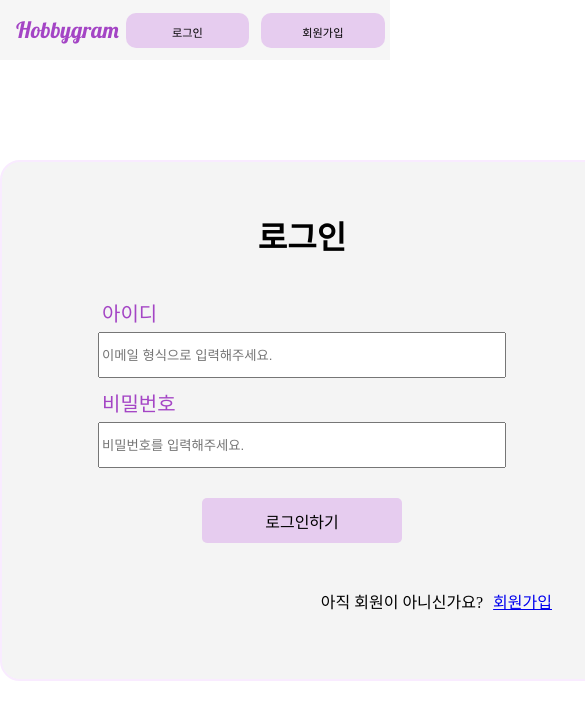
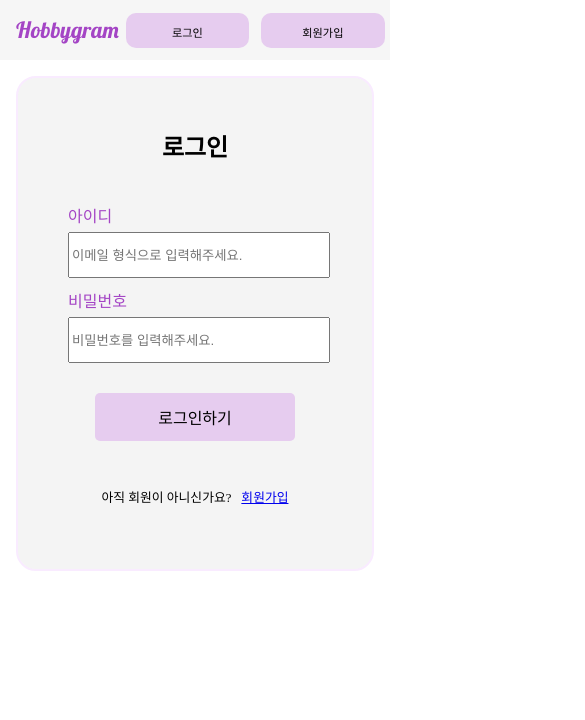
Before and after one commit to joometa/HobbyGram-Front, a React (Create React App) app: page /login in a window 390 px wide. Shown: the top 720 px of the page, 585 px wide, since content can reach past the window. Built offline with nearby package versions, Linux system fonts and the light colour scheme; a web font is replaced by a local one.

Commit message:
로그인/회원가입 페이지 반응형 구현

```diff
--- a/public/index.html
+++ b/public/index.html
@@ -24,7 +24,7 @@
       work correctly both with client-side routing and a non-root public URL.
       Learn how to configure a non-root public URL by running `npm run build`.
     -->
-    <title>React App</title>
+    <title>Hobbygram</title>
   </head>
   <body>
     <noscript>You need to enable JavaScript to run this app.</noscript>
--- a/src/components/CommentPost.js
+++ b/src/components/CommentPost.js
@@ -70,6 +70,9 @@ const CommentPostWrap = styled.div`
   @media all and (max-width: 768px) {
     font-size: 0.8rem;
   }
+  @media all and (max-width: 414px) {
+    font-size: 0.6rem;
+  }
 
   @media all and (max-width: 375px) {
     font-size: 0.6rem;
@@ -89,6 +92,12 @@ const Button = styled.button`
   cursor: pointer;
   :hover {
     color: red;
+  }
+  @media all and (max-width: 414px) {
+    min-width: 1rem;
+    width: 2rem;
+    height: 1.8rem;
+    font-size: 0.5rem;
   }
   @media all and (max-width: 375px) {
     min-width: 1rem;
@@ -115,6 +124,10 @@ const Nickname = styled.div`
     width: auto;
   }
 
+  @media all and (max-width: 414px) {
+    min-width: 2rem;
+    width: auto;
+  }
   @media all and (max-width: 375px) {
     min-width: 2rem;
     width: auto;
@@ -141,6 +154,9 @@ const Time = styled.div`
     width: 7rem;
   }
 
+  @media all and (max-width: 414px) {
+    width: 6rem;
+  }
   @media all and (max-width: 375px) {
     width: 6rem;
   }
--- a/src/element/Input.js
+++ b/src/element/Input.js
@@ -56,7 +56,7 @@ const ElInput = styled.input`
     font: inherit;
     font-size: 1rem;
   }
-  @media (max-width: 375px) {
+  @media (max-width: 414px) {
     font: inherit;
     font-size: 0.8rem;
     padding: 10px 10px;
@@ -65,8 +65,12 @@ const ElInput = styled.input`
       font-size: 0.8rem;
     }
   }
-  @media all and (max-width: 375px) {
+  @media (max-width: 375px) {
+    font: inherit;
+    font-size: 0.8rem;
+    padding: 10px 10px;
     ::placeholder {
+      font: inherit;
       font-size: 0.8rem;
     }
   }
--- a/src/element/Text.js
+++ b/src/element/Text.js
@@ -24,6 +24,9 @@ const P = styled.p`
   font-weight: ${(props) => (props.bold ? "600" : "400")};
   ${(props) => (props.margin ? `margin: ${props.margin};` : "")}
   text-align: ${(props) => props.align};
+  @media all and (max-width: 414px) {
+    font-size: 1.5rem;
+  }
   @media all and (max-width: 375px) {
     font-size: 1.5rem;
   }
--- a/src/pages/Login.js
+++ b/src/pages/Login.js
@@ -57,13 +57,27 @@ const Div = styled.div`
   display: flex;
   flex-direction: column;
   justify-content: center;
-  width: 500px;
+  width: 32rem;
   margin: 0px auto;
-  margin-top: 100px;
+  margin-top: 6.25rem;
   border: 2px solid #f9ebff;
   border-radius: 20px;
   padding: 50px 50px 50px 50px;
   background-color: #f4f4f4;
+  @media all and (max-width: 414px) {
+    width: auto;
+    margin: 1rem;
+    & h1 {
+      font-size: 1.5rem;
+    }
+  }
+  @media all and (max-width: 375px) {
+    width: auto;
+    margin: 1rem;
+    & h1 {
+      font-size: 1.5rem;
+    }
+  }
 `;
 
 const P = styled.p`
@@ -73,22 +87,36 @@ const P = styled.p`
   margin-bottom: 5px;
   margin-left: 50px;
   margin-top: 10px;
+  @media all and (max-width: 414px) {
+    margin-left: 0;
+    font-size: 1rem;
+  }
+  @media all and (max-width: 375px) {
+    margin-left: 0;
+    font-size: 1rem;
+  }
 `;
 
 const Input = styled.input`
-  width: 400px;
+  width: 25rem;
   height: 40px;
   margin: 0px auto;
+  @media all and (max-width: 414px) {
+    width: 100%;
+  }
+  @media all and (max-width: 375px) {
+    width: 100%;
+  }
 `;
 
 const Button = styled.button`
-  width: 200px;
-  height: 45px;
+  width: 12.5rem;
+  height: 3rem;
   margin: 30px auto;
   background-color: #e6ccef;
   border: 0px solid #e6ccef;
   border-radius: 5px;
-  font-size: 16px;
+  font-size: 1rem;
 `;
 
 const H1 = styled.h1`
@@ -99,9 +127,33 @@ const H1 = styled.h1`
 `;
 
 const Question = styled.div`
-  width: 300px;
+  font-size: 1rem;
+  width: 12.5rem;
   display: flex;
   flex-direction: row;
-  margin-left: 200px;
+  margin-left: 19rem;
   justify-content: flex-end;
+  @media all and (max-width: 414px) {
+    width: auto;
+    font-size: 0.8rem;
+    margin: 0;
+    justify-content: center;
+
+    & > p {
+      margin-top: 1rem;
+      display: flex;
+      align-items: center;
+    }
+  }
+  @media all and (max-width: 375px) {
+    width: auto;
+    font-size: 0.8rem;
+    margin: 0;
+    justify-content: center;
+    & > p {
+      margin-top: 1rem;
+      display: flex;
+      align-items: center;
+    }
+  }
 `;
--- a/src/pages/PostDetail.js
+++ b/src/pages/PostDetail.js
@@ -216,6 +216,11 @@ const CommentAddBtn = styled.button`
   font-weight: 700;
   font-size: 1rem;
   box-shadow: rgb(0 0 0 / 30%) 0px 1.5px 2.5px 0px;
+  @media all and (max-width: 414px) {
+    height: 2.4rem;
+    font-size: 0.8rem;
+    width: 3rem;
+  }
   @media all and (max-width: 375px) {
     height: 2.4rem;
     font-size: 0.8rem;
@@ -238,29 +243,21 @@ const Wrapper = styled.div`
   border-radius: 4px;
   box-shadow: rgb(0 0 0 / 30%) 0px 4px 16px 0px;
   border-radius: 10px;
-
-  /* @media (max-width: 1270px) {
-    width: calc(70% - 2rem);
-  }
-
-  @media (max-width: 1056px) {
-    width: calc(50% - 2rem);
-  }
-  @media (max-width: 767px) {
-    width: calc(50% - 0.5rem);
-  } */
-
-  /* width 1024px 미만일 때 적용 */
   @media all and (min-width: 1024px) {
     width: 50%;
   }
   @media all and (max-width: 768px) {
     width: 60%;
   }
-  @media all and (max-width: 376px) {
+  @media all and (max-width: 414px) {
+    margin-top: 1rem;
     width: 80%;
     padding: 1rem;
-    margin: 1rem;
+  }
+  @media all and (max-width: 375px) {
+    width: 80%;
+    padding: 1rem;
+    margin-top: 1rem;
   }
 `;
 
@@ -286,6 +283,9 @@ const ContentBox = styled.div`
   @media all and (max-width: 1024px) {
     height: 10rem;
   }
+  @media all and (max-width: 414px) {
+    font-size: 0.7rem;
+  }
   @media all and (max-width: 375px) {
     font-size: 0.7rem;
   }
@@ -300,6 +300,10 @@ const CommentBox = styled.div`
   height: 100%;
   background-color: #f5f8ff;
   padding: 2rem;
+  @media all and (max-width: 414px) {
+    font-size: 0.8rem;
+    padding: 0.7rem;
+  }
   @media all and (max-width: 375px) {
     font-size: 0.8rem;
     padding: 0.7rem;
@@ -316,6 +320,9 @@ const InfoText = styled.span`
   font-size: 1rem;
   line-height: 1.5;
   color: rgb(134, 142, 150);
+  @media all and (max-width: 414px) {
+    font-size: 0.7rem;
+  }
   @media all and (max-width: 375px) {
     font-size: 0.7rem;
   }
@@ -333,6 +340,13 @@ const Topbutton = styled.div`
   justify-content: flex-end;
   margin: 0px 0px 0px 0px;
 
+  @media all and (max-width: 414px) {
+    & > div > button {
+      font-size: 0.5rem;
+      height: 2rem;
+    }
+  }
+
   @media all and (max-width: 375px) {
     & > div > button {
       font-size: 0.5rem;
--- a/src/pages/Signup.js
+++ b/src/pages/Signup.js
@@ -87,13 +87,27 @@ const Div = styled.div`
   display: flex;
   flex-direction: column;
   justify-content: center;
-  width: 500px;
+  width: 32rem;
   margin: 0px auto;
-  margin-top: 100px;
+  margin-top: 6.25rem;
   border: 2px solid #f9ebff;
   border-radius: 20px;
   padding: 50px 50px 50px 50px;
   background-color: #f4f4f4;
+  @media all and (max-width: 414px) {
+    width: auto;
+    margin: 1rem;
+    & h1 {
+      font-size: 1.5rem;
+    }
+  }
+  @media all and (max-width: 375px) {
+    width: auto;
+    margin: 1rem;
+    & h1 {
+      font-size: 1.5rem;
+    }
+  }
 `;
 
 const P = styled.p`
@@ -103,23 +117,37 @@ const P = styled.p`
   margin-bottom: 5px;
   margin-left: 50px;
   margin-top: 10px;
+  @media all and (max-width: 414px) {
+    margin-left: 0;
+    font-size: 1rem;
+  }
+  @media all and (max-width: 375px) {
+    margin-left: 0;
+    font-size: 1rem;
+  }
 `;
 
 const Input = styled.input`
-  width: 400px;
+  width: 25rem;
   height: 40px;
   margin: 0px auto;
   padding-left: 5px;
+  @media all and (max-width: 414px) {
+    width: 100%;
+  }
+  @media all and (max-width: 375px) {
+    width: 100%;
+  }
 `;
 
 const Button = styled.button`
-  width: 200px;
-  height: 45px;
+  width: 12.5rem;
+  height: 3rem;
   margin: 30px auto;
   background-color: #e6ccef;
   border: 0px solid #e6ccef;
   border-radius: 5px;
-  font-size: 16px;
+  font-size: 1rem;
 `;
 
 const H1 = styled.h1`
@@ -130,9 +158,16 @@ const H1 = styled.h1`
 `;
 
 const Question = styled.div`
-  width: 200px;
+  font-size: 1rem;
+  width: 12.5rem;
   display: flex;
   flex-direction: row;
-  margin-left: 300px;
+  margin-left: 19rem;
   justify-content: flex-end;
+  @media all and (max-width: 414px) {
+    margin: 0;
+  }
+  @media all and (max-width: 375px) {
+    margin: 0;
+  }
 `;
```
